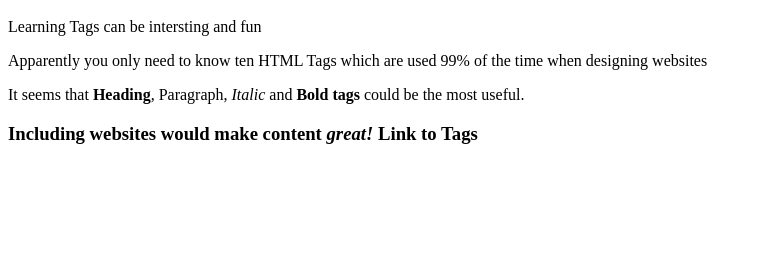
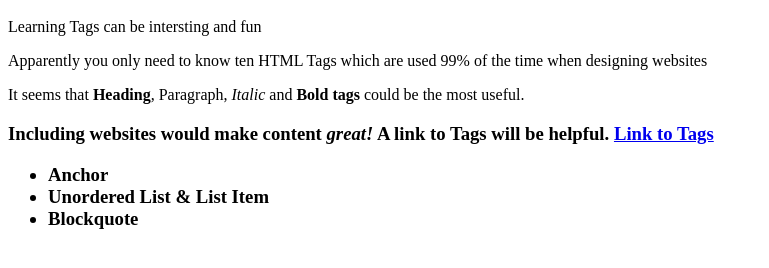
Before and after one commit to DGExplorer/Homework2, a plain HTML site: page index.html in a window 1280 px wide. Shown: the part 48-316 px from the top of the page, without its empty margins (0-769 px from the left). Drawn offline with Linux system fonts and the light colour scheme.

Commit message:
added bullets

```diff
--- a/index.html
+++ b/index.html
@@ -11,6 +11,11 @@ time when designing websites</p>
 could be the most useful.</p>
 
 <h3>Including websites would make content <i>great!</i>
-<a>Link to Tags</a>
-<a href="http://www.99lime.com/_bak/topics/you-only-need-10-tags/"Link to
+<a>A link to Tags will be helpful.</a>
+<a href="http://www.99lime.com/_bak/topics/you-only-need-10-tags/">Link to
 Tags</a>
+
+<ul>
+<li>Anchor</li>
+<li>Unordered List & List Item</li>
+<li>Blockquote</li>
```
